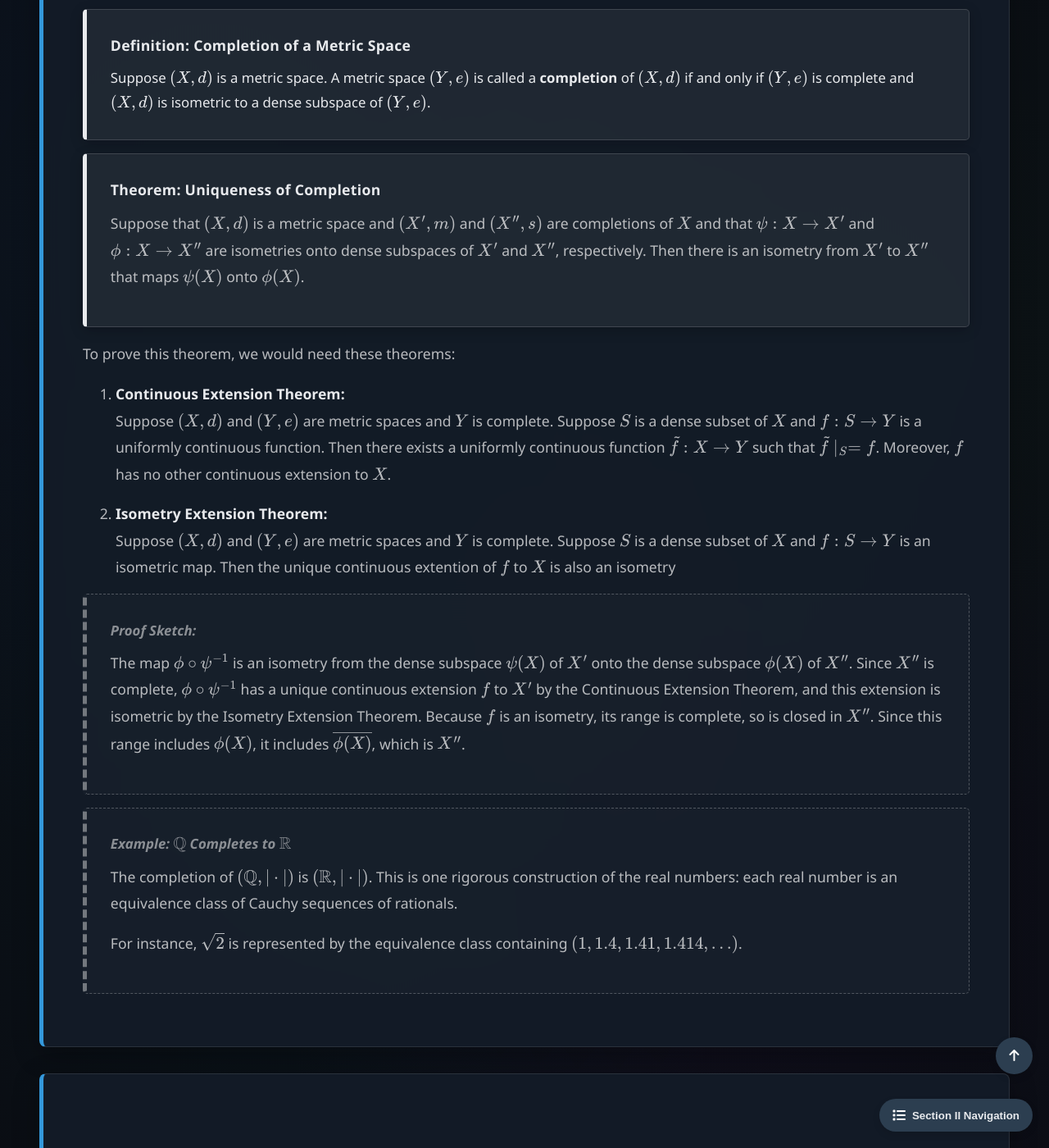
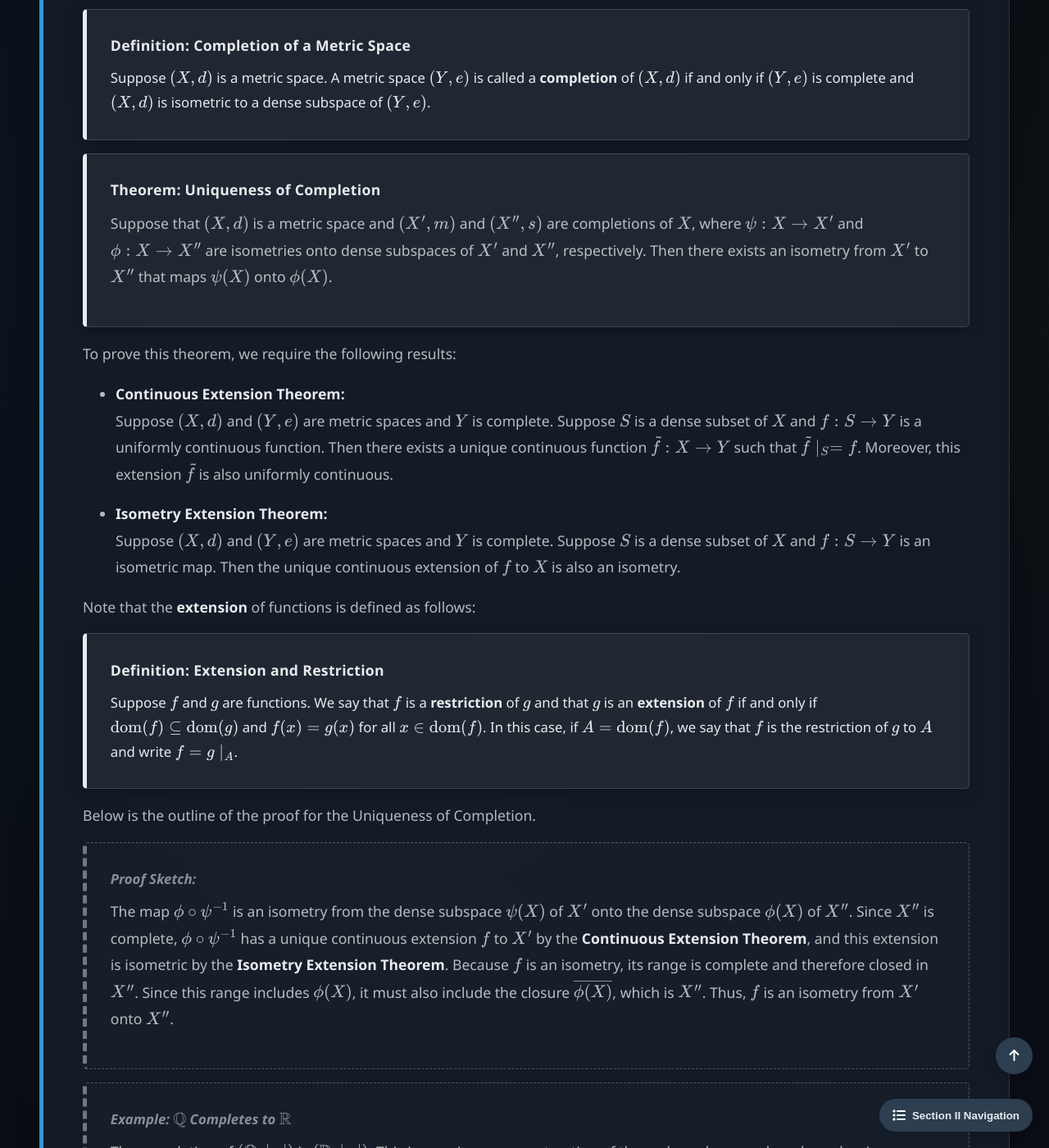
Before and after one commit to Yusukey01/yusukey01.github.io, a Jekyll site: the page built from Mathematics/Calculus/completeness.html, in a window 1280 px wide and 1400 px high, scrolled down 3152 px. Shown: the whole window at 82% size. Built offline with Jekyll 4.4.1, drawn with Linux system fonts in a browser that asks for light colours.

Commit message:
revised explanations

```diff
--- a/Mathematics/Calculus/completeness.html
+++ b/Mathematics/Calculus/completeness.html
@@ -219,35 +219,51 @@ noindex: true
                     \((Y, e)\).
                 </div>
 
-                 <div class="theorem">
+                <div class="theorem">
                     <span class="theorem-title">Theorem: Uniqueness of Completion</span>
                     <p>
-                        Suppose that \((X, d)\) is a metric space and \((X', m)\) and \((X'', s)\) are completions of \(X\) and that
-                        \(\psi: X \to X'\) and \(\phi: X \to X''\) are isometries onto dense subspaces of \(X'\) and \(X''\), respectively.
-                        Then there is an isometry from \(X'\) to \(X''\) that maps \(\psi(X)\) onto \(\phi(X)\).
+                        Suppose that \((X, d)\) is a metric space and \((X', m)\) and \((X'', s)\) are completions of \(X\),
+                        where \(\psi: X \to X'\) and \(\phi: X \to X''\) are isometries onto dense subspaces of \(X'\) and \(X''\), respectively.
+                        Then there exists an isometry from \(X'\) to \(X''\) that maps \(\psi(X)\) onto \(\phi(X)\).
                     </p>
                 </div>
 
                 <p>
-                    To prove this theorem, we would need these theorems:
-                    <ol style="padding-left: 40px;">
+                    To prove this theorem, we require the following results:
+                    <ul style="padding-left: 40px;">
                         <li><strong>Continuous Extension Theorem:</strong><br>
                             <p>
                                 Suppose \((X, d)\) and \((Y, e)\) are metric spaces and \(Y\) is complete. Suppose \(S\) is a
-                                dense subset of \(X\) and \(f: S \to Y\) is a uniformly continuous function. Then there exists a uniformly
-                                continuous function \(\tilde{f}:X \to Y\) such that \(\tilde{f} \mid_S = f\). Moreover, \(f\) has no other
-                                continuous extension to \(X\).
+                                dense subset of \(X\) and \(f: S \to Y\) is a uniformly continuous function. Then there exists a unique
+                                continuous function \(\tilde{f}:X \to Y\) such that \(\tilde{f} \mid_S = f\). Moreover, this extension
+                                \(\tilde{f}\) is also uniformly continuous.
                             </p>
                         </li>
 
                         <li><strong>Isometry Extension Theorem:</strong><br>
                             <p>
                                 Suppose \((X, d)\) and \((Y, e)\) are metric spaces and \(Y\) is complete. Suppose \(S\) is a
-                                dense subset of \(X\) and \(f: S \to Y\) is an isometric map. Then the unique continuous extention
-                                of \(f\) to \(X\) is also an isometry
+                                dense subset of \(X\) and \(f: S \to Y\) is an isometric map. Then the unique continuous extension
+                                of \(f\) to \(X\) is also an isometry.
                             </p>
                         </li>
-                    </ol>
+                    </ul>
+                </p>
+
+                <p>
+                    Note that the <strong>extension</strong> of functions is defined as follows:
+                </p>
+
+                <div class="theorem">
+                    <span class="theorem-title">Definition: Extension and Restriction</span>
+                    Suppose \(f\) and \(g\) are functions. We say that \(f\) is a <strong>restriction</strong> of \(g\) and that
+                    \(g\) is an <strong>extension</strong> of \(f\) if and only if \(\text{dom}(f) \subseteq \text{dom}(g) \) and
+                    \(f(x) = g(x)\) for all \(x \in \text{dom}(f)\). In this case, if \(A = \text{dom}(f)\), we say that \(f\) is
+                    the restriction of \(g\) to \(A\) and write \(f = g \mid_A\).
+                </div>
+
+                <p>
+                    Below is the outline of the proof for the Uniqueness of Completion.
                 </p>
 
                 <div class="proof">
@@ -257,10 +273,11 @@ noindex: true
                         the dense subspace \(\phi(X)\) of \(X''\).
 
                         Since \(X''\) is complete, \(\phi \circ \psi^{-1}\) has a unique continuous extension \(f\) to \(X'\) by
-                        the Continuous Extension Theorem, and this extension is isometric by the Isometry Extension Theorem.
+                        the <strong>Continuous Extension Theorem</strong>, and this extension is isometric by the <strong>Isometry Extension Theorem</strong>.
 
-                        Because \(f\) is an isometry, its range is complete, so is closed in \(X''\). Since this range includes \(\phi(X)\),
-                        it includes \(\overline{\phi(X)}\), which is \(X''\).
+                        Because \(f\) is an isometry, its range is complete and therefore closed in \(X''\).
+                        Since this range includes \(\phi(X)\), it must also include the closure \(\overline{\phi(X)}\), which is \(X''\).
+                        Thus, \(f\) is an isometry from \(X'\) onto \(X''\).
                     </p>
                 </div>
 
```
